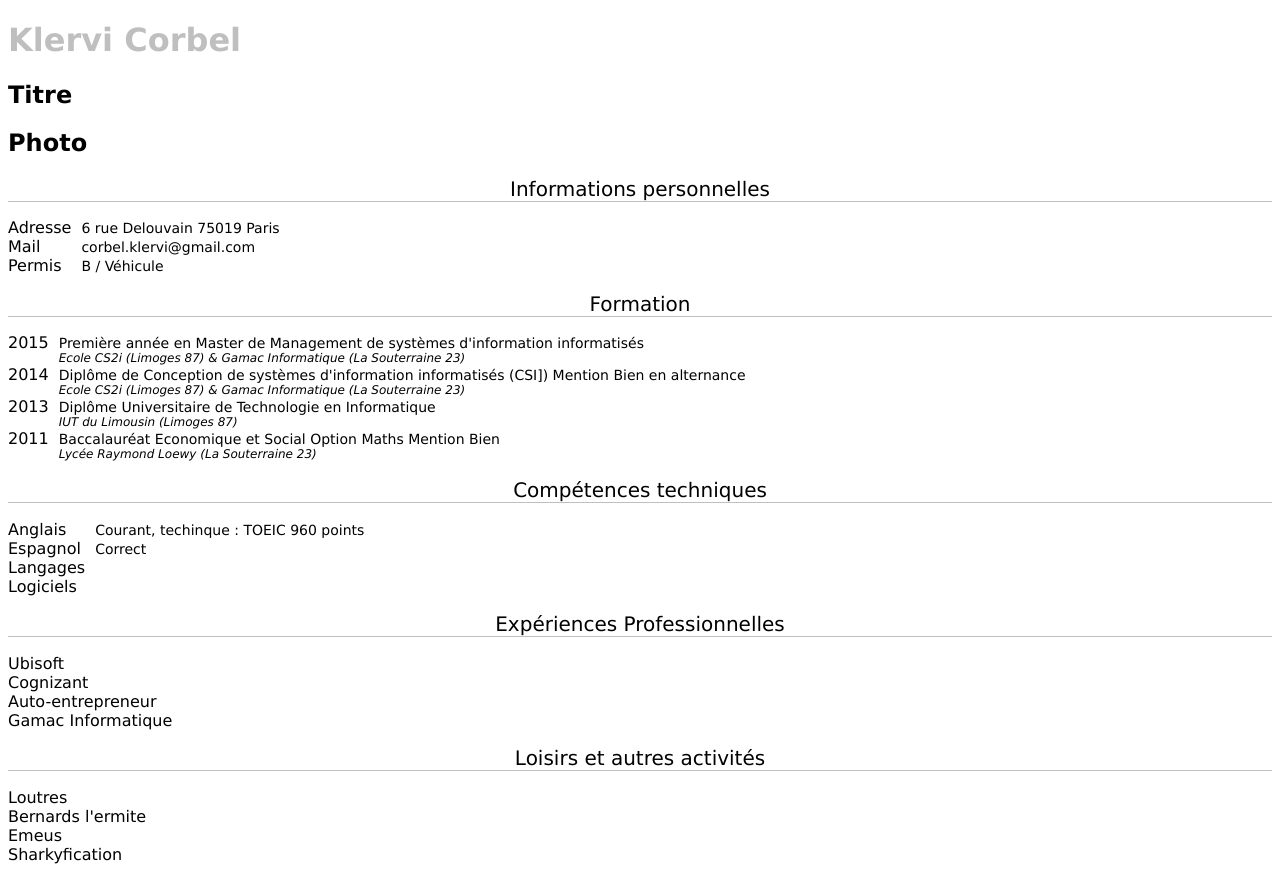
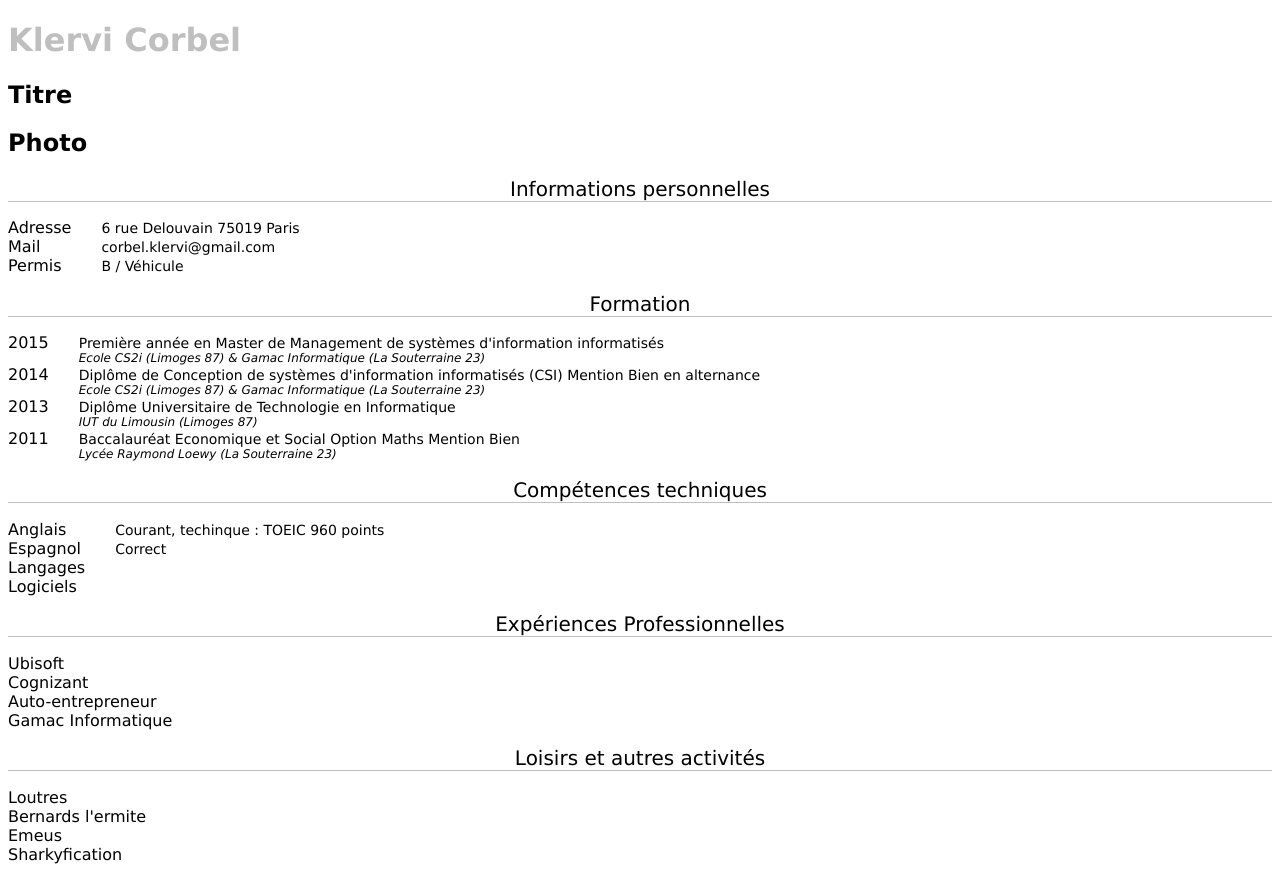
Before and after one commit to klervicn/klervicn-blog-resume, a Next.js app: page / in a window 1280 px wide. Built offline with nearby package versions, Linux system fonts and the light colour scheme.

Commit message:
Complete Formation section

```diff
--- a/components/LineContent.js
+++ b/components/LineContent.js
@@ -4,7 +4,7 @@ export default ({ children, caption, style = {}, ...props }) => (
   <div
     style={{
       display: "table-cell",
-      paddingLeft: 10,
+      paddingLeft: 30,
       textAlign: "justify",
       fontSize: 14
     }}
--- a/components/Tab.js
+++ b/components/Tab.js
@@ -4,7 +4,7 @@ export default ({ children, style = {}, ...props }) => (
   <ul
     style={{
       display: "table",
-      padding: 0
+      paddingLeft: 0
     }}
   >
     {children}
--- a/components/TitleSection.js
+++ b/components/TitleSection.js
@@ -3,9 +3,13 @@ import Head from "next/head";
 import Name from "../components/Name";
 
 export default ({ style = {}, ...props }) => (
-  <div>
-    <Name name="Klervi Corbel" />
-    <h2>Titre</h2>
-    <h2>Photo</h2>
+  <div style={{}}>
+    <Name style={{}} name="Klervi Corbel" />
+    <h2 style={{}}>
+      Titre
+    </h2>
+    <h2 style={{}}>
+      Photo
+    </h2>
   </div>
 );
--- a/pages/index.js
+++ b/pages/index.js
@@ -50,7 +50,7 @@ export default class Home extends React.Component {
             <Line>
               <LineLabel>2014</LineLabel>
               <LineContent caption="Ecole CS2i (Limoges 87) & Gamac Informatique (La Souterraine 23)">
-                Diplôme de Conception de systèmes d'information informatisés (CSI]) Mention Bien en alternance
+                Diplôme de Conception de systèmes d'information informatisés (CSI) Mention Bien en alternance
               </LineContent>
             </Line>
             <Line>
```
